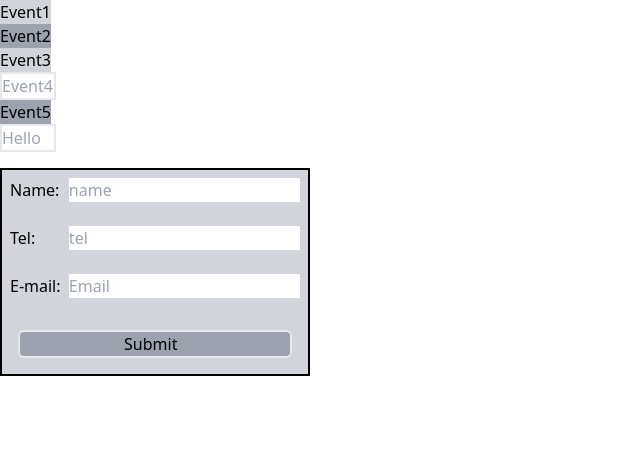
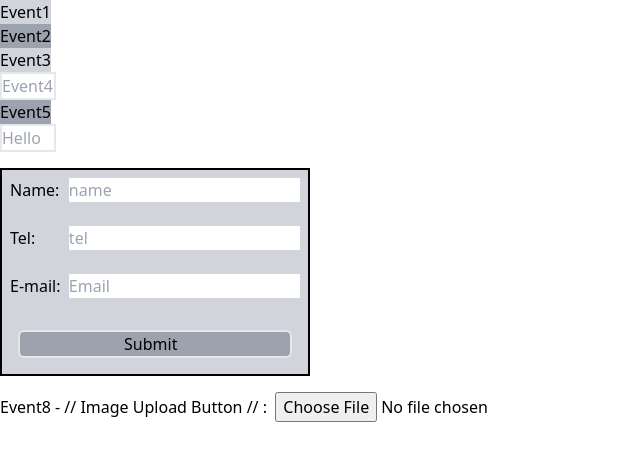
Before and after one commit to soAcademy/workshop-state-and-event, a React (Create React App) app: page / in a window 1280 px wide. Shown: the top 460 px of the page, without its empty margins (0-640 px from the left). Built offline with nearby package versions, Linux system fonts and the light colour scheme.

Commit message:
feat: Event8

```diff
--- a/src/App.js
+++ b/src/App.js
@@ -5,7 +5,7 @@ import Event4 from "./Events/Event4";
 import Event5 from "./Events/Event5";
 import Event6 from "./Events/Event6";
 import Event7 from "./Events/Event7";
-// import Event8 from "./Events/Event8";
+import Event8 from "./Events/Event8";
 
 import State1 from "./StatesAnswer/State1";
 import State2 from "./StatesAnswer/State2";
@@ -37,7 +37,7 @@ const App = () => {
       <Event5 />
       <Event6 />
       <Event7 />
-      {/* <Event8 /> */}
+      <Event8 />
 
       {/* <State1 /> */}
       {/* <State2 /> */}
--- /dev/null
+++ b/src/Events/Event8.js
@@ -0,0 +1,9 @@
+const Event8 = () => {
+  return (
+    <label>Event8 - // Image Upload Button // : &nbsp;
+    <input type="file" accept="image/*" onChange={(e)=> console.log(e.target.files[0].name)}></input>
+    </label>
+  )
+}
+
+export default Event8
```
